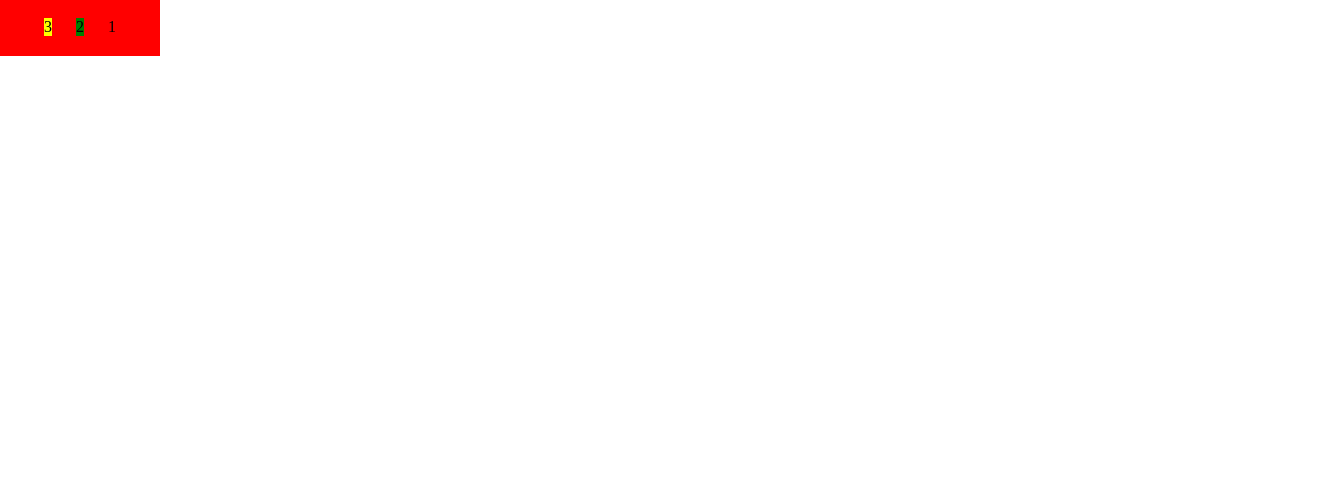
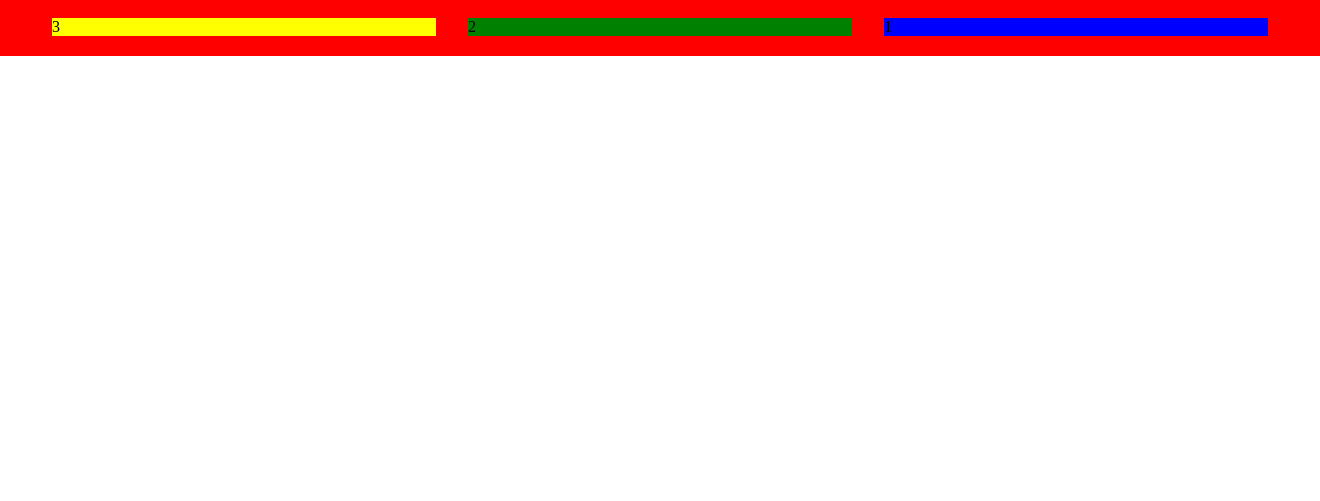
Before and after one commit to Afiya32/conseft, a plain HTML site: page knowlege/index.html in a window 1280 px wide. Shown: the part 299-800 px from the top of the page, 1320 px wide, since content can reach past the window. Drawn offline with Linux system fonts and the light colour scheme.

Commit message:
all update

```diff
--- a/style.css
+++ b/knowlege/style.css
@@ -8,21 +8,23 @@ padding: 0px;}
 .container{
   padding: 20px;
   background-color: red;
-  width: 120px;
+  width: 100%;
   display: flex;
   /*---justify center/splace between/space around---align tag-*/
   justify-content: space-evenly;
   align-items: center;
   flex-direction: row-reverse;
 }
-.box_1{background-color: red;
-
-
-
+.box_1{background-color: blue;
+  width: 30%;
+  height: 100%;
 }
 .box_2{
   background-color: green;
+  width: 30%;
+  height: 100%;
 }
-.box_3{
+.box_3{width: 30%;
+  height: 100%;
   background-color: yellow;
 }
```
Also changed, not shown: knowlege/index.html (renamed from index.html), project/index-2.html (added), project/style.-2.css (added).
